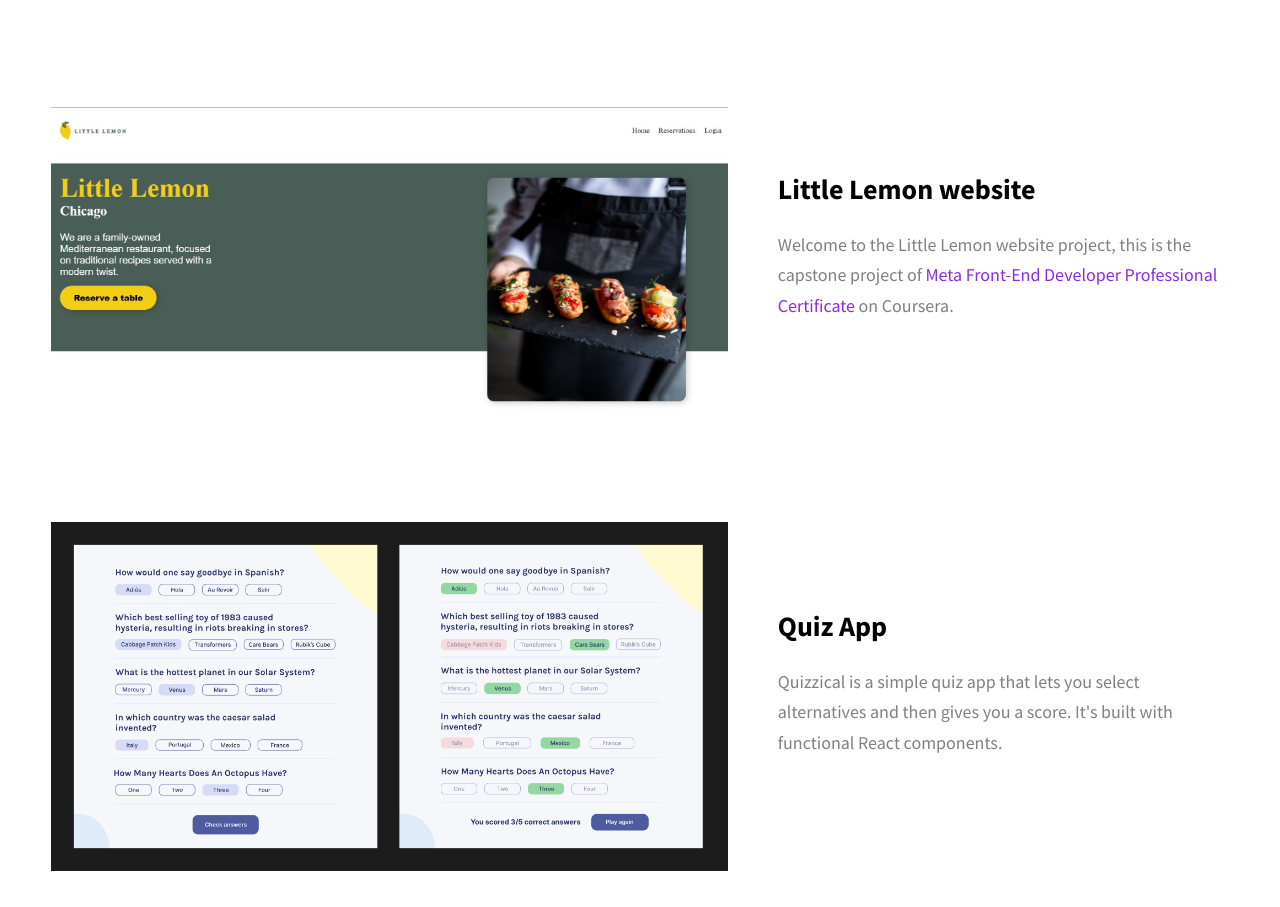
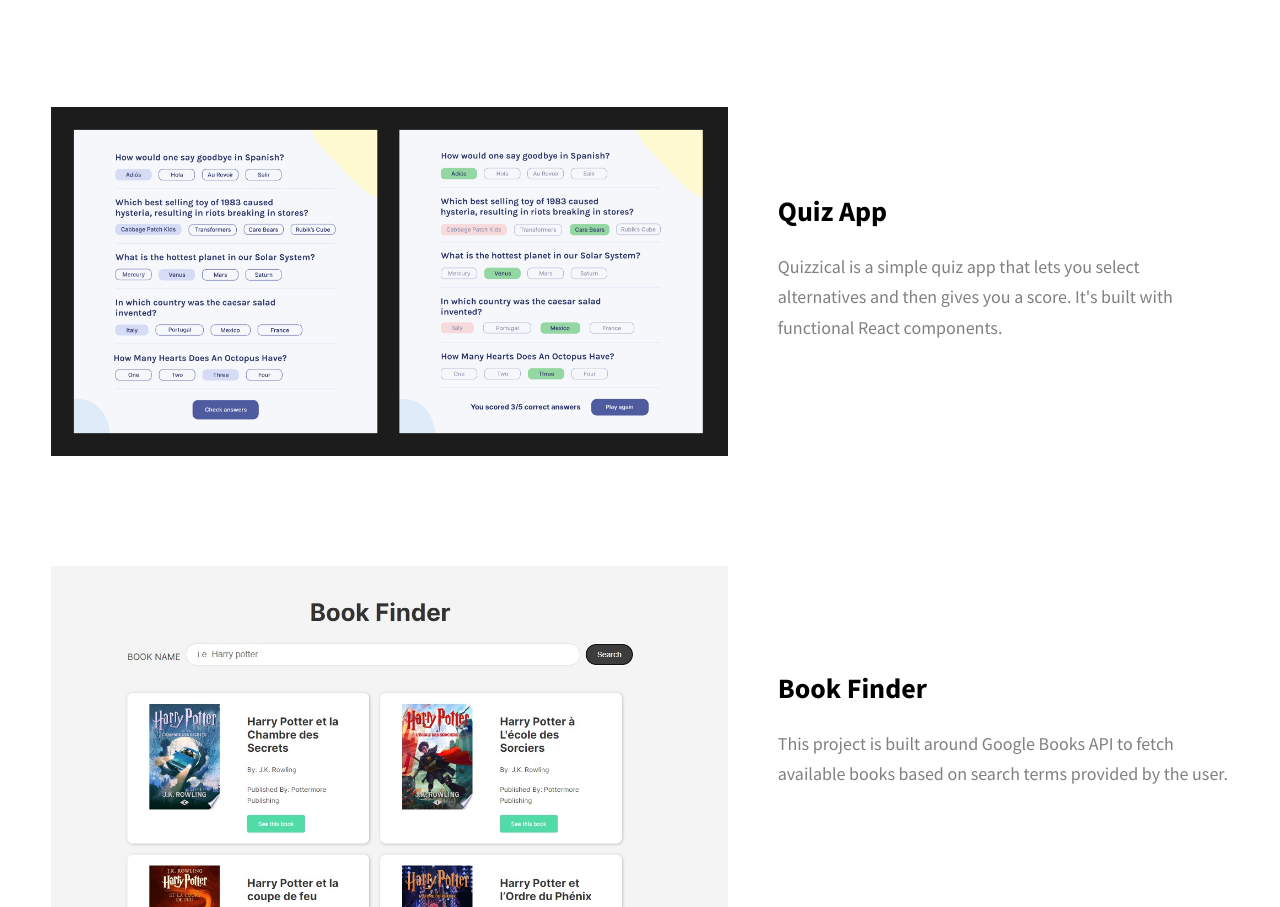
Before and after one commit to Zien-Alhawshi/personal-portfolio, a website built with Vite: page index.html in a window 1280 px wide. Shown: the part 1082-1989 px from the top of the page. Built offline with nearby package versions, Linux system fonts and the light colour scheme.

Commit message:
deleting little lemon

```diff
--- a/index.html
+++ b/index.html
@@ -144,35 +144,7 @@
 
 
         <div class="projects__content">
-          <div class="projects__row">
-            <div class="projects__row-img-cont">
-              <img
-                src="./assets/img/little.jpg"
-                alt="Software Screenshot"
-                class="projects__row-img"
-                loading="lazy"
-              />
-              <div class="overlay">
-                <a href="https://github.com/Zien-Alhawshi/littleLemon" target="_blank">
-                <i class="fab fa-github"></i></a>
 
-                <a href="https://littlelemon-website.netlify.app/" target="_blank"><i class="fas fa-laptop"></i></a>
-              </div>
-            </div>
-            <div class="projects__row-content">
-              <h3 class="projects__row-content-title">Little Lemon website</h3>
-              <p class="projects__row-content-desc">
-                Welcome to the Little Lemon website project, this is the capstone project of <a style="color:blueviolet;" href="https://www.coursera.org/professional-certificates/meta-front-end-developer">Meta Front-End Developer Professional Certificate
-                </a> on Coursera.
-
-              </p>
-              <!-- <a
-                href="./project-1.html"
-                class="btn btn--med btn--theme dynamicBgClr"
-                >Learn more</a
-              > -->
-            </div>
-          </div>
           <div class="projects__row">
             <div class="projects__row-img-cont">
               <img
```
